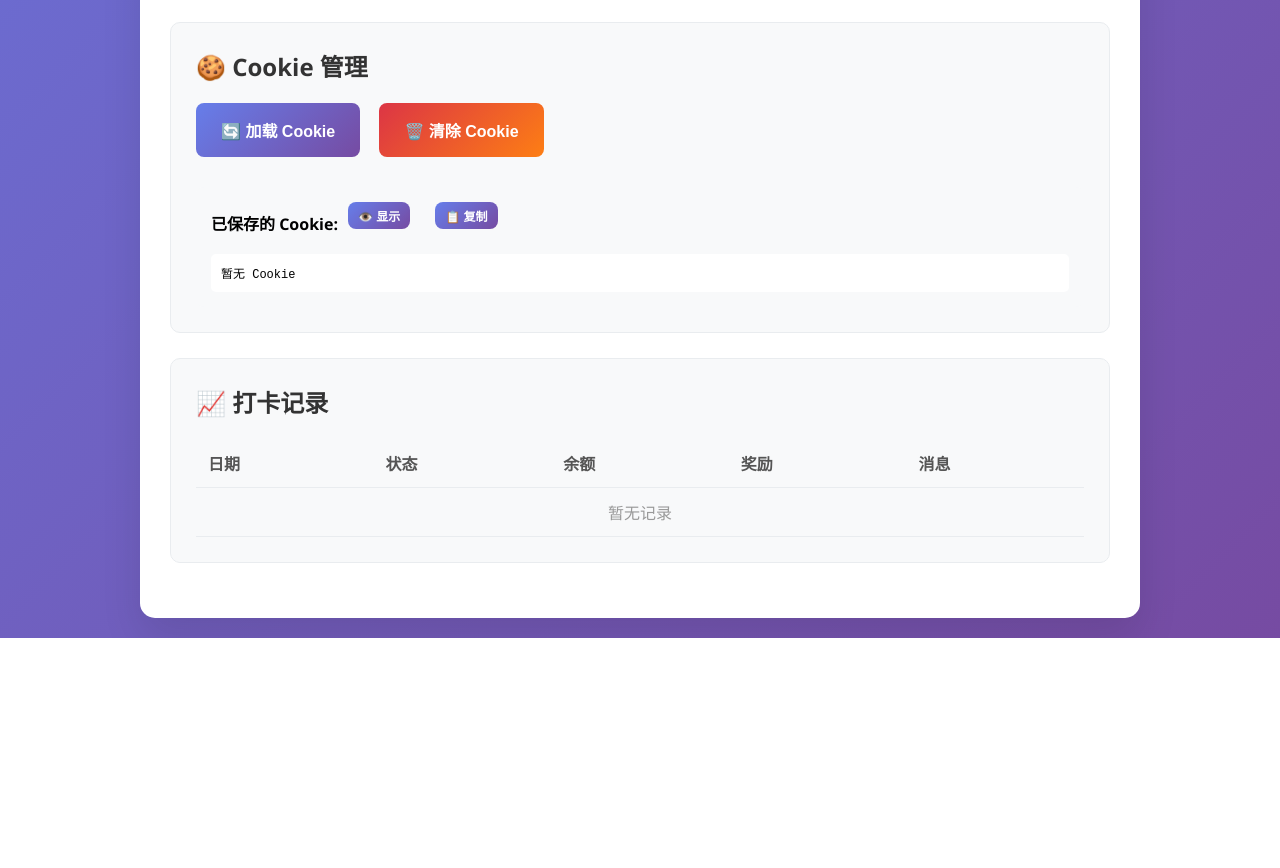
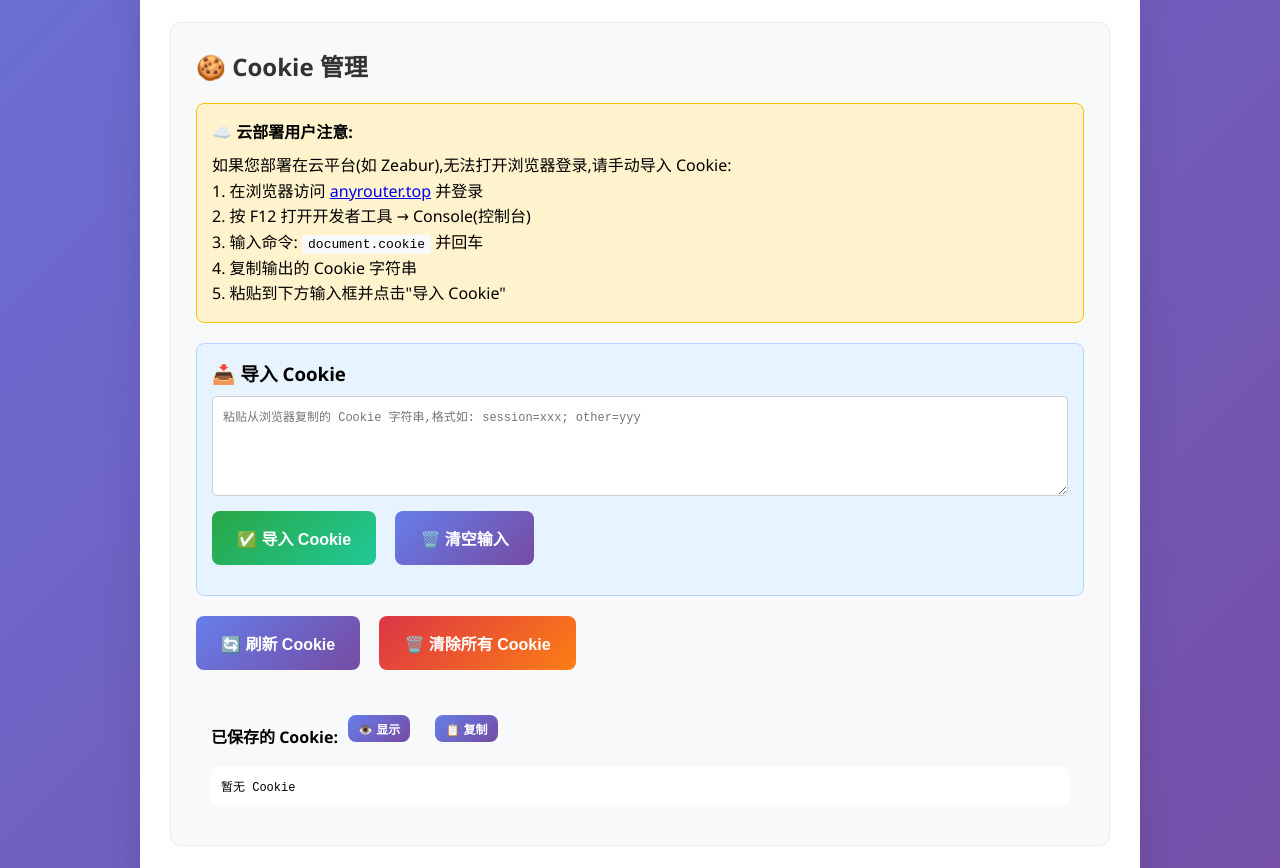
Before and after one commit to cSWenX/poju-anyrouter-check, a website: page public/index.html in a window 1280 px wide. Shown: the part 1165-2033 px from the top of the page. Before the commit the page ends 1803 px from the top, so only its background shows below. Drawn offline with Linux system fonts and the light colour scheme; no server answers.

Commit message:
feat: 添加页面内 Cookie 手动导入功能
完善云部署体验,用户无需命令行即可导入 Cookie

主要更改:
- 在页面中添加 Cookie 导入区域
- 提供详细的云部署使用说明
- 自动解析浏览器 Cookie 格式
- 导入成功后自动刷新状态
- 更新 README 详细说明云部署步骤

使用方式:
1. 访问 anyrouter.top 登录
2. F12 → Console → document.cookie
3. 复制输出粘贴到页面导入框
4. 点击导入即可使用

完美解决云部署无法打开浏览器的问题!

```diff
--- a/public/index.html
+++ b/public/index.html
@@ -319,9 +319,38 @@
             <!-- Cookie 管理 -->
             <div class="card">
                 <h2>🍪 Cookie 管理</h2>
+
+                <!-- 云部署提示 -->
+                <div style="background: #fff3cd; border: 1px solid #ffc107; border-radius: 8px; padding: 15px; margin-bottom: 20px;">
+                    <strong>☁️ 云部署用户注意:</strong>
+                    <p style="margin: 10px 0 0 0; line-height: 1.6;">
+                        如果您部署在云平台(如 Zeabur),无法打开浏览器登录,请手动导入 Cookie:<br>
+                        1. 在浏览器访问 <a href="https://anyrouter.top" target="_blank">anyrouter.top</a> 并登录<br>
+                        2. 按 F12 打开开发者工具 → Console(控制台)<br>
+                        3. 输入命令: <code style="background: #f8f9fa; padding: 2px 6px; border-radius: 3px;">document.cookie</code> 并回车<br>
+                        4. 复制输出的 Cookie 字符串<br>
+                        5. 粘贴到下方输入框并点击"导入 Cookie"
+                    </p>
+                </div>
+
+                <!-- 导入 Cookie -->
+                <div style="background: #e7f3ff; border: 1px solid #b3d7ff; border-radius: 8px; padding: 15px; margin-bottom: 20px;">
+                    <h3 style="margin: 0 0 10px 0;">📥 导入 Cookie</h3>
+                    <textarea
+                        id="cookieInput"
+                        placeholder="粘贴从浏览器复制的 Cookie 字符串,格式如: session=xxx; other=yyy"
+                        style="width: 100%; min-height: 100px; padding: 10px; border: 1px solid #ccc; border-radius: 5px; font-family: monospace; font-size: 12px; resize: vertical;"
+                    ></textarea>
+                    <div style="margin-top: 10px;">
+                        <button class="btn btn-success" onclick="importCookies()">✅ 导入 Cookie</button>
+                        <button class="btn" onclick="document.getElementById('cookieInput').value = ''">🗑️ 清空输入</button>
+                    </div>
+                </div>
+
+                <!-- 查看已保存的 Cookie -->
                 <div style="margin-bottom: 15px;">
-                    <button class="btn" onclick="loadCookies()">🔄 加载 Cookie</button>
-                    <button class="btn btn-danger" onclick="clearCookies()">🗑️ 清除 Cookie</button>
+                    <button class="btn" onclick="loadCookies()">🔄 刷新 Cookie</button>
+                    <button class="btn btn-danger" onclick="clearCookies()">🗑️ 清除所有 Cookie</button>
                 </div>
                 <div style="background: #f8f9fa; padding: 15px; border-radius: 8px; position: relative;">
                     <div style="margin-bottom: 10px; display: flex; align-items: center; gap: 10px;">
@@ -453,6 +482,66 @@
                     showMessage('复制失败', 'error');
                 }
                 document.body.removeChild(textarea);
+            }
+        }
+
+        // 导入 Cookie
+        async function importCookies() {
+            const cookieString = document.getElementById('cookieInput').value.trim();
+
+            if (!cookieString) {
+                showMessage('请输入 Cookie 字符串', 'error');
+                return;
+            }
+
+            showLoading(true);
+
+            try {
+                // 解析 Cookie 字符串为数组
+                const cookies = cookieString.split(';').map(c => {
+                    const [name, ...valueParts] = c.trim().split('=');
+                    return {
+                        name: name.trim(),
+                        value: valueParts.join('=').trim(),
+                        domain: 'anyrouter.top',
+                        path: '/',
+                        secure: true,
+                        httpOnly: false
+                    };
+                }).filter(c => c.name && c.value);
+
+                if (cookies.length === 0) {
+                    showMessage('无法解析 Cookie,请检查格式', 'error');
+                    return;
+                }
+
+                // 调用导入 API
+                const response = await fetch('/api/import-cookies', {
+                    method: 'POST',
+                    headers: {
+                        'Content-Type': 'application/json'
+                    },
+                    body: JSON.stringify({
+                        cookies: cookies
+                    })
+                });
+
+                const data = await response.json();
+
+                if (response.ok) {
+                    showMessage(`✅ ${data.message}`, 'success');
+                    document.getElementById('cookieInput').value = '';
+                    // 刷新显示
+                    await loadCookies();
+                    await checkLoginStatus();
+                } else {
+                    showMessage(data.error || '导入失败', 'error');
+                }
+            } catch (error) {
+                console.error('导入 Cookie 失败:', error);
+                showMessage('导入失败: ' + error.message, 'error');
+            } finally {
+                showLoading(false);
             }
         }
 
```
Also changed, not shown: README.md.
